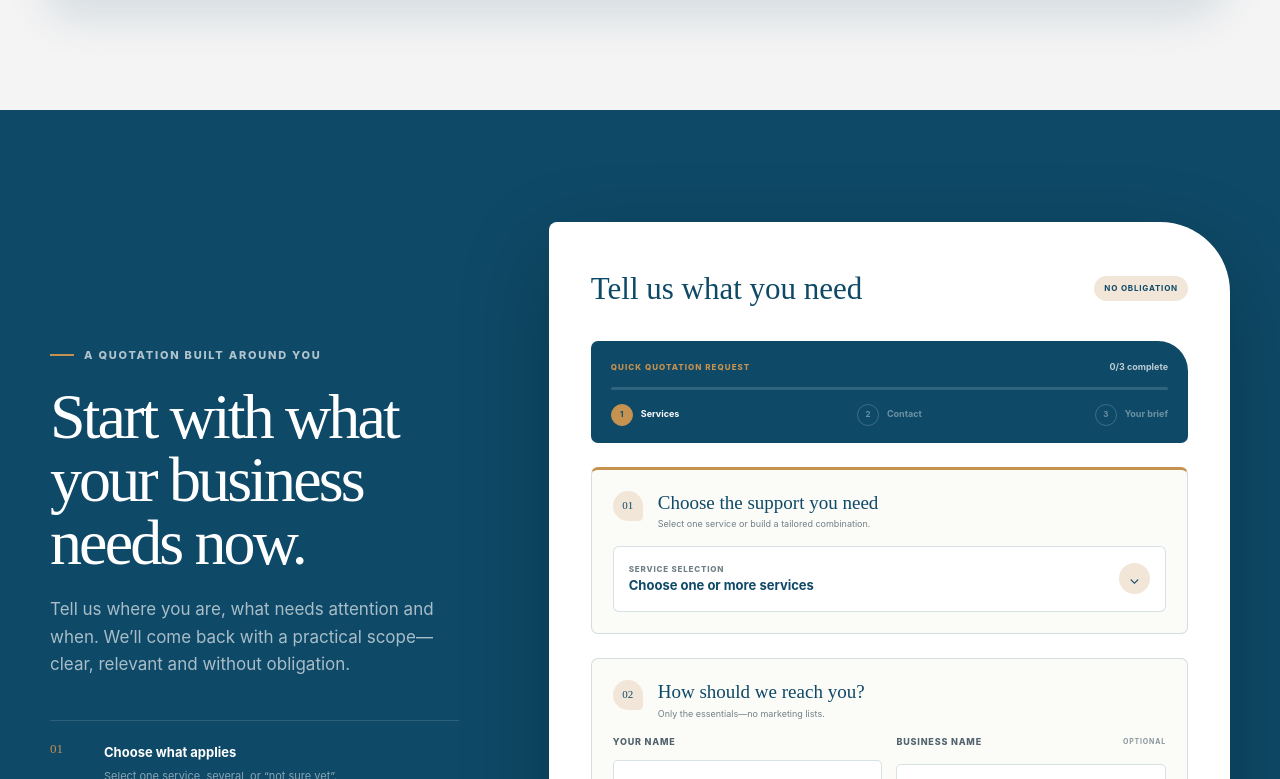
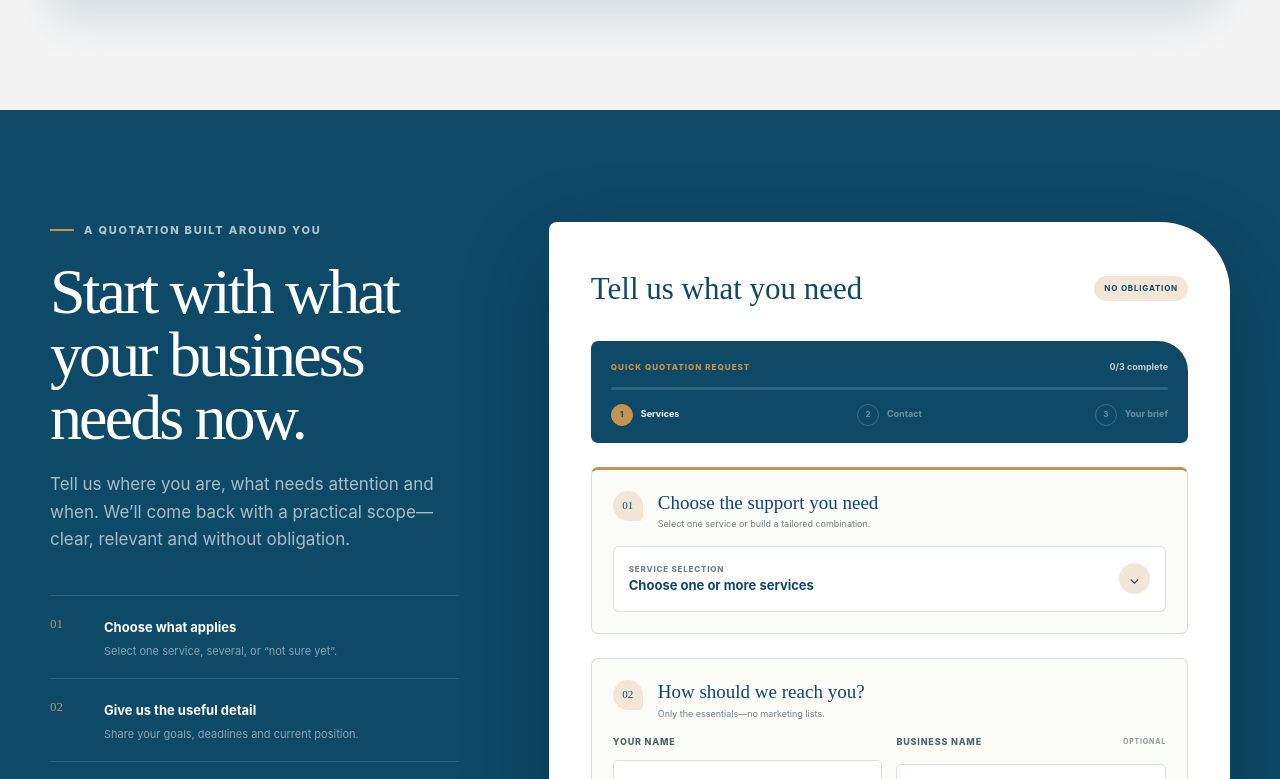
Before and after one commit to Tynarshe/accountant-services, a Next.js app: page / in a window 1280 px wide. Shown: the part 1901-2680 px from the top of the page. Built offline with nearby package versions, Linux system fonts and the light colour scheme.

Commit message:
Fix quotation navigation scroll

```diff
--- a/app/components/interactive.tsx
+++ b/app/components/interactive.tsx
@@ -1,7 +1,34 @@
 "use client";
 
-import { FormEvent, useState } from "react";
+import { FormEvent, MouseEvent as ReactMouseEvent, ReactNode, useState } from "react";
 import { visibleCategories, visibleServices } from "../lib/services";
+
+type QuotationLinkProps = {
+  children: ReactNode;
+  className?: string;
+  onNavigate?: () => void;
+};
+
+export function QuotationLink({ children, className, onNavigate }: QuotationLinkProps) {
+  function navigate(event: ReactMouseEvent<HTMLAnchorElement>) {
+    onNavigate?.();
+
+    const quotation = document.getElementById("quotation");
+    if (!quotation) return;
+
+    event.preventDefault();
+    const headerHeight = document.querySelector<HTMLElement>(".site-header")?.offsetHeight ?? 0;
+    const targetTop = window.scrollY + quotation.getBoundingClientRect().top - headerHeight - 12;
+    const reduceMotion = window.matchMedia("(prefers-reduced-motion: reduce)").matches;
+
+    window.requestAnimationFrame(() => {
+      window.scrollTo({ top: Math.max(0, targetTop), behavior: reduceMotion ? "auto" : "smooth" });
+      window.history.replaceState(null, "", `${window.location.pathname}${window.location.search}#quotation`);
+    });
+  }
+
+  return <a className={className} href="/#quotation" onClick={navigate}>{children}</a>;
+}
 
 export function ServicesMenu() {
   const [open, setOpen] = useState(false);
@@ -115,7 +142,7 @@ export function MobileNav() {
               <a href="tel:01182077207"><span>Call</span><strong>0118 207 7207</strong></a>
               <a href="mailto:info@accountantservices.org.uk"><span>Email</span><strong>info@accountantservices.org.uk</strong></a>
             </div>
-            <a className="button button-accent" href="/#quotation" onClick={() => setOpen(false)}>Request a tailored quotation <span>↗</span></a>
+            <QuotationLink className="button button-accent" onNavigate={() => setOpen(false)}>Request a tailored quotation <span>↗</span></QuotationLink>
             <small><i /> Clear scope · Secure contact</small>
           </div>
         </nav>
--- a/app/components/site-shell.tsx
+++ b/app/components/site-shell.tsx
@@ -1,4 +1,4 @@
-import { MobileNav, ServicesMenu } from "./interactive";
+import { MobileNav, QuotationLink, ServicesMenu } from "./interactive";
 
 export function Logo() {
   return (
@@ -31,7 +31,7 @@ export function Header() {
             <ServicesMenu />
             <a href="/blog">Blog</a>
             <a href="/contact">Contact Us</a>
-            <a className="header-quote-link" href="/#quotation">Get a quotation <span>↗</span></a>
+            <QuotationLink className="header-quote-link">Get a quotation <span>↗</span></QuotationLink>
           </nav>
           <MobileNav />
         </div>
--- a/app/globals.css
+++ b/app/globals.css
@@ -271,10 +271,10 @@ button { color: inherit; }
 .service-discovery-action i { color: var(--mint); font-style: normal; transition: transform .25s ease; }
 .service-discovery:hover .service-discovery-action i { transform: translate(3px, -3px); }
 
-.quotation-section { position: relative; overflow: hidden; color: var(--white); background: var(--forest-deep); }
-.quotation-section::before { content: ""; position: absolute; width: 620px; height: 620px; left: -310px; bottom: -390px; border: 1px solid rgba(198,146,80,.2); border-radius: 50%; box-shadow: 0 0 0 80px rgba(198,146,80,.035), 0 0 0 180px rgba(198,146,80,.02); }
+.quotation-section { position: relative; overflow: clip; scroll-margin-top: 92px; color: var(--white); background: var(--forest-deep); }
+.quotation-section::before { content: ""; position: absolute; width: 620px; height: 620px; left: -310px; bottom: -390px; pointer-events: none; border: 1px solid rgba(198,146,80,.2); border-radius: 50%; box-shadow: 0 0 0 80px rgba(198,146,80,.035), 0 0 0 180px rgba(198,146,80,.02); }
 .quotation-layout { position: relative; display: grid; grid-template-columns: .75fr 1.25fr; align-items: start; gap: 90px; }
-.quotation-intro { position: sticky; top: 125px; }
+.quotation-intro { position: relative; }
 .quotation-intro h2 { margin: 22px 0; font-family: var(--serif); font-size: clamp(48px, 5vw, 68px); font-weight: 400; line-height: .98; letter-spacing: -.045em; }
 .quotation-intro > p { color: rgba(255,255,255,.64); font-size: 17px; }
 .quotation-intro ol { margin: 42px 0 0; padding: 0; list-style: none; }
```
Also changed, not shown: 21 other files (tests, documents, lock files or other folders).
